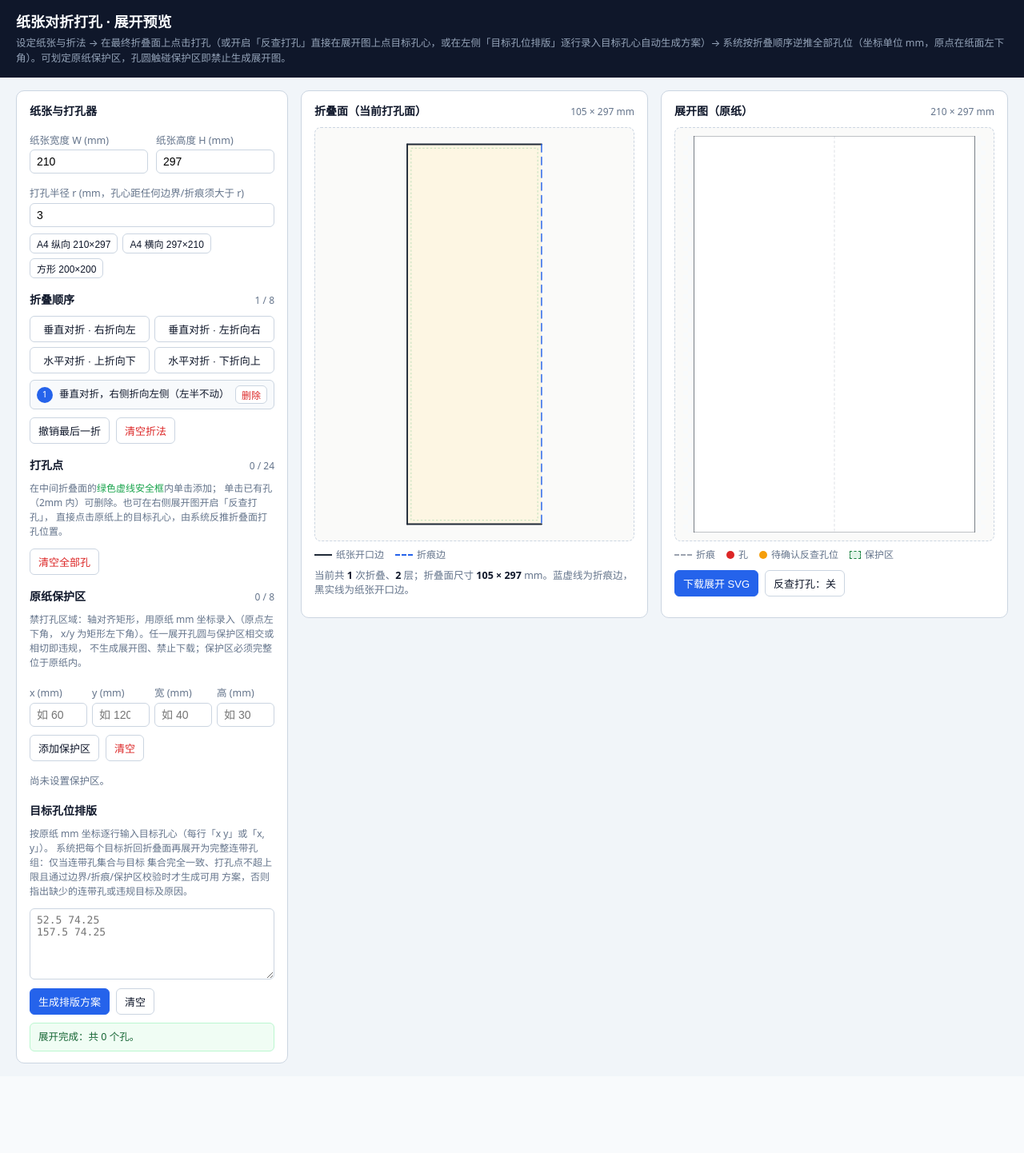
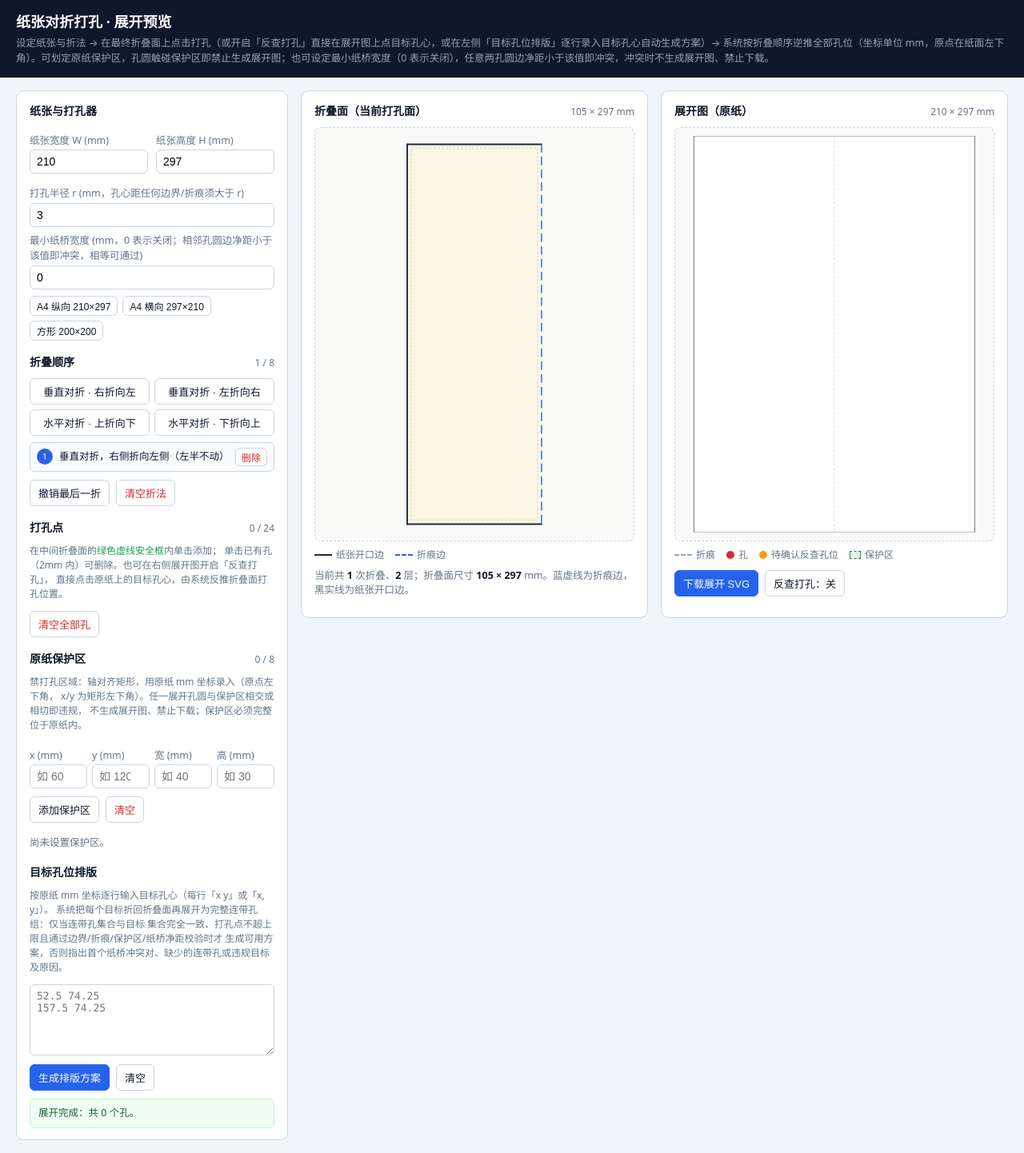
Before and after one commit to baileyandrew48/solo-gsb-bb5c15ad-2d7f710d-a4dc-5ddf-842b-35dc4b3b0dac, a Flask app: page / in a window 1280 px wide. Shown: the whole page at 80% size. Before the commit the page ends 1330 px from the top, so only its background shows below. Run offline with Flask 3, Linux system fonts and the light colour scheme.

Commit message:
GSB 2d7f710d-a4dc-5ddf-842b-35dc4b3b0dac A: platform archive

```diff
--- a/app.py
+++ b/app.py
@@ -25,6 +25,12 @@
   任一展开孔圆与任一保护区相交或相切即违规：指出原打孔点、触碰的展开孔
   及保护区，不生成展开 SVG、禁止下载；反查打孔的待确认结果同样判定。
   保护区必须完整位于原纸内，纸张尺寸改动导致越界时提示修正。
+- 最小纸桥宽度：可选参数 minBridge（mm，0 表示关闭）。启用后服务端先按
+  现有坐标容差合并展开孔位，再用空间网格检查任意两个不同孔的圆边净距
+  （圆心距 - 2r）：净距小于设定宽度即冲突，相等可通过；返回首个冲突对的
+  两孔坐标与实际净距。冲突时不生成展开 SVG、禁止下载，反查待确认结果
+  无法确认、排版方案不可用。反查按「加入现有孔位后的全集」判定，
+  排版按「替换后的方案」判定。
 """
 
 from __future__ import annotations
@@ -49,6 +55,8 @@ MIN_DIM = 20.0          # mm
 MAX_DIM = 2000.0        # mm
 MIN_RADIUS = 0.5        # mm
 MAX_RADIUS = 50.0       # mm
+MIN_BRIDGE = 0.0        # mm，最小纸桥宽度下限（0 表示关闭该检查）
+MAX_BRIDGE = MAX_DIM    # mm，最小纸桥宽度上限
 EDGE_TOL = 0.05         # mm，边界判定容差（浮点误差 + 必须严格在内侧）
 ROUND_TRIP_TOL = 1e-6   # mm，归一化坐标往返（mm -> 归一化 -> mm）的浮点误差宽限：
                         # 反查/排版给出的孔心确认后重算时，不被同一校验误拒
@@ -333,6 +341,58 @@ def find_zone_hit(raw_holes, zones, radius, n_images):
 
 
 # ---------------------------------------------------------------------------
+# 最小纸桥宽度（相邻孔圆边净距下限，0 表示关闭）
+# ---------------------------------------------------------------------------
+def find_bridge_conflict(uniq_holes, radius, min_bridge):
+    """在按坐标容差合并后的孔位中找第一对纸桥净距不足的孔。
+
+    净距 = 圆心距 - 2r（两孔圆边之间的净距离，即"纸桥"宽度）：净距小于
+    min_bridge 即冲突，相等可通过。min_bridge <= 0 时关闭检查。
+
+    用空间网格查找邻近孔对：格子边长取判定距离上限 D = 2r + min_bridge，
+    净距不足的两孔圆心距必小于 D，必落在相邻九宫格内，判定结果与逐对
+    比较一致，但大批量目标排版（数千个孔）不至于平方级耗时。
+
+    uniq_holes 为 (x, y) 列表，按合并（去重）后的顺序扫描，返回首个冲突对
+    (孔A下标, 孔B下标, 孔A坐标, 孔B坐标, 实际净距)；无冲突返回 None。
+    """
+    if min_bridge <= 0.0 or len(uniq_holes) < 2:
+        return None
+    limit = 2.0 * radius + min_bridge   # 冲突 <=> 圆心距 < limit
+    limit_sq = limit * limit
+    cell = limit
+    cells = {}
+    for j, (x, y) in enumerate(uniq_holes):
+        cx, cy = math.floor(x / cell), math.floor(y / cell)
+        for ix in (cx - 1, cx, cx + 1):
+            for iy in (cy - 1, cy, cy + 1):
+                for i, (qx, qy) in cells.get((ix, iy), ()):
+                    dx, dy = x - qx, y - qy
+                    if dx * dx + dy * dy < limit_sq:
+                        return (i, j, (qx, qy), (x, y),
+                                math.hypot(dx, dy) - 2.0 * radius)
+        cells.setdefault((cx, cy), []).append((j, (x, y)))
+    return None
+
+
+def bridge_conflict_msg(prefix, hole_a, hole_b, clearance, min_bridge):
+    """纸桥冲突的中文提示：指出两孔坐标、实际净距与设定宽度。"""
+    (ax, ay), (bx, by) = hole_a, hole_b
+    extra = "（两孔圆已重叠）" if clearance < 0 else ""
+    return (f"{prefix}孔 ({ax:.2f}, {ay:.2f})mm 与孔 ({bx:.2f}, {by:.2f})mm "
+            f"的圆边净距仅 {clearance:.2f}mm{extra}，小于最小纸桥宽度 "
+            f"{min_bridge:g}mm，请调整孔位或关闭/调小该宽度后重新计算。")
+
+
+def bridge_conflict_info(hole_a, hole_b, clearance):
+    """冲突对的结构化信息（坐标与净距保留 6 位小数）。"""
+    (ax, ay), (bx, by) = hole_a, hole_b
+    return {"holeA": {"x": round(ax, 6), "y": round(ay, 6)},
+            "holeB": {"x": round(bx, 6), "y": round(by, 6)},
+            "clearance": round(clearance, 6)}
+
+
+# ---------------------------------------------------------------------------
 # SVG 生成
 # ---------------------------------------------------------------------------
 def _svg_header(w_mm, h_mm):
@@ -449,10 +509,16 @@ def _num(obj, key, lo, hi, name):
 
 
 def _validate_sheet(payload):
-    """校验纸张尺寸、打孔半径与折法，返回 (width, height, radius, folds)。"""
+    """校验纸张尺寸、打孔半径、折法与最小纸桥宽度。
+
+    返回 (width, height, radius, folds, min_bridge)；minBridge 缺省为 0
+    （关闭纸桥检查）。
+    """
     width = _num(payload, "width", MIN_DIM, MAX_DIM, "纸张宽度")
     height = _num(payload, "height", MIN_DIM, MAX_DIM, "纸张高度")
     radius = _num(payload, "radius", MIN_RADIUS, MAX_RADIUS, "打孔半径")
+    min_bridge = _num(payload, "minBridge", MIN_BRIDGE, MAX_BRIDGE,
+                      "最小纸桥宽度") if payload.get("minBridge") is not None else 0.0
 
     folds = payload.get("folds", [])
     if not isinstance(folds, list) or len(folds) > MAX_FOLDS:
@@ -460,7 +526,21 @@ def _validate_sheet(payload):
     for f in folds:
         if f not in ALLOWED_FOLDS:
             raise ValueError("存在非法折叠方向，可选：vL / vR / hT / hB")
-    return width, height, radius, folds
+    return width, height, radius, folds, min_bridge
+
+
+def _validate_norm_points(payload):
+    """校验折叠面归一化打孔点列表，返回 [{"x","y"} 归一化]。"""
+    points = payload.get("points", [])
+    if not isinstance(points, list) or len(points) > MAX_HOLES:
+        raise ValueError(f"打孔点数量须为 0 ~ {MAX_HOLES} 个")
+    norm_pts = []
+    for p in points:
+        if not isinstance(p, dict):
+            raise ValueError("打孔点格式错误")
+        norm_pts.append({"x": _num(p, "x", 0.0, 1.0, "打孔点 x"),
+                         "y": _num(p, "y", 0.0, 1.0, "打孔点 y")})
+    return norm_pts
 
 
 def _check_face_capacity(w, h, radius):
@@ -499,18 +579,9 @@ def compute(payload):
     if not isinstance(payload, dict):
         raise ValueError("请求体必须是 JSON 对象")
 
-    width, height, radius, folds = _validate_sheet(payload)
+    width, height, radius, folds, min_bridge = _validate_sheet(payload)
     zones = _validate_zones(payload)
-
-    points = payload.get("points", [])
-    if not isinstance(points, list) or len(points) > MAX_HOLES:
-        raise ValueError(f"打孔点数量须为 0 ~ {MAX_HOLES} 个")
-    norm_pts = []
-    for p in points:
-        if not isinstance(p, dict):
-            raise ValueError("打孔点格式错误")
-        norm_pts.append({"x": _num(p, "x", 0.0, 1.0, "打孔点 x"),
-                         "y": _num(p, "y", 0.0, 1.0, "打孔点 y")})
+    norm_pts = _validate_norm_points(payload)
 
     w, h, edges, nv, nh = folded_state(width, height, folds)
     _check_face_capacity(w, h, radius)
@@ -520,6 +591,7 @@ def compute(payload):
 
     error_msg, error_idx = None, -1
     zone_error = None
+    bridge_error = None
     holes, creases, unfolded_svg = [], [], None
 
     # 保护区必须完整位于原纸内（纸张尺寸改小导致越界时在此提示修正）
@@ -535,10 +607,11 @@ def compute(payload):
                 error_msg, error_idx = err, i
                 break
 
+    n_images = 2 ** len(folds)
     if error_msg is None:
         raw = unfold_points(mm_pts, folds, width, height)
         # 任一展开孔圆与任一保护区相交/相切：指出原打孔点、展开孔与保护区
-        hit = find_zone_hit(raw, zones, radius, 2 ** len(folds))
+        hit = find_zone_hit(raw, zones, radius, n_images)
         if hit:
             src, hole, zi = hit
             p = mm_pts[src]
@@ -548,10 +621,27 @@ def compute(payload):
             zone_error = {"kind": "hit", "pointIndex": src,
                           "hole": hole, "zoneIndex": zi}
         else:
-            holes = dedupe_points(raw)
-            creases = crease_grid(width, height, nv, nh)
-            unfolded_svg = build_unfolded_svg(
-                width, height, holes, creases, radius, nv, nh, zones)
+            # 先按现有坐标容差合并展开孔位，再检查任意两个不同孔的圆边净距；
+            # 冲突时不生成展开图、禁止下载
+            uniq, raw_of = dedupe_with_index(raw)
+            conflict = find_bridge_conflict(uniq, radius, min_bridge)
+            if conflict:
+                ia, ib, ha, hb, clearance = conflict
+                # 合并后的孔来自哪个原打孔点（raw 下标 // n_images）
+                first_raw = {}
+                for k, ui in enumerate(raw_of):
+                    first_raw.setdefault(ui, k)
+                src = first_raw[ia] // n_images
+                p = mm_pts[src]
+                error_msg, error_idx = bridge_conflict_msg(
+                    f"打孔点 #{src + 1}（折叠面 ({p['x']:.2f}, {p['y']:.2f})mm）"
+                    "展开后的", ha, hb, clearance, min_bridge), src
+                bridge_error = bridge_conflict_info(ha, hb, clearance)
+            else:
+                holes = [{"x": round(x, 6), "y": round(y, 6)} for x, y in uniq]
+                creases = crease_grid(width, height, nv, nh)
+                unfolded_svg = build_unfolded_svg(
+                    width, height, holes, creases, radius, nv, nh, zones)
 
     folded_svg, pad, vb_w, vb_h = build_folded_svg(
         w, h, edges, mm_pts, radius, error_idx)
@@ -573,6 +663,7 @@ def compute(payload):
         "error": error_msg,
         "errorIndex": error_idx,
         "zoneError": zone_error,
+        "bridgeError": bridge_error,
     }
 
 
@@ -581,12 +672,15 @@ def reverse_lookup(payload):
 
     目标点或折回后的孔心若使打孔半径触及纸张边界/折痕，抛出带具体原因的
     ValueError，客户端据此禁止确认。连带孔与保护区相交/相切时同样拒绝。
+    纸桥宽度按确认加入现有打孔点后的全集判定：现有孔与本次连带孔一并展开、
+    按坐标容差合并后检查圆边净距，存在冲突时无法确认。
     """
     if not isinstance(payload, dict):
         raise ValueError("请求体必须是 JSON 对象")
 
-    width, height, radius, folds = _validate_sheet(payload)
+    width, height, radius, folds, min_bridge = _validate_sheet(payload)
     zones = _validate_zones(payload)
+    norm_pts = _validate_norm_points(payload)
 
     target = payload.get("target")
     if not isinstance(target, dict):
@@ -628,6 +722,27 @@ def reverse_lookup(payload):
 
     holes = dedupe_points(raw)
 
+    # 最小纸桥宽度：按确认加入现有打孔点后的全集判定。现有孔与本次连带孔
+    # 一并展开、按坐标容差合并后检查任意两孔圆边净距（相等可通过）。
+    if min_bridge > 0.0:
+        existing = unfold_points(
+            [{"x": p["x"] * w, "y": p["y"] * h} for p in norm_pts],
+            folds, width, height)
+        uniq, _idx = dedupe_with_index(existing + raw)
+        conflict = find_bridge_conflict(uniq, radius, min_bridge)
+        if conflict:
+            ia, ib, ha, hb, clearance = conflict
+            n_exist_uniq = len(dedupe_with_index(existing)[0])
+            if ia >= n_exist_uniq and ib >= n_exist_uniq:
+                prefix = "本次打孔的连带孔中，"
+            elif ia < n_exist_uniq and ib < n_exist_uniq:
+                prefix = "现有孔位中，"
+            else:
+                prefix = (f"反查打孔（目标孔心 ({tx:.2f}, {ty:.2f})mm）"
+                          "与现有孔冲突：")
+            raise ValueError(
+                bridge_conflict_msg(prefix, ha, hb, clearance, min_bridge))
+
     return {
         "ok": True,
         "target": {"x": round(tx, 6), "y": round(ty, 6)},
@@ -646,13 +761,14 @@ def plan_layout(payload):
 
     每个目标先折回最终折叠面、再展开为完整连带孔组；全部连带孔按坐标
     容差去重后与目标集合比对。只有二者完全一致、方案打孔点数不超过
-    MAX_HOLES 且通过边界/折痕/保护区校验时才可行；否则指出缺少的
-    连带孔或违规目标及原因。存在违规目标时不给出预览（部分方案会误导）。
+    MAX_HOLES 且通过边界/折痕/保护区/纸桥净距校验时才可行；否则指出缺少的
+    连带孔或违规目标及原因。存在违规目标或纸桥冲突时不给出预览（部分方案
+    会误导）。纸桥净距按替换后的方案孔位全集判定。
     """
     if not isinstance(payload, dict):
         raise ValueError("请求体必须是 JSON 对象")
 
-    width, height, radius, folds = _validate_sheet(payload)
+    width, height, radius, folds, min_bridge = _validate_sheet(payload)
     zones = _validate_zones(payload)
 
     targets = payload.get("targets")
@@ -740,6 +856,7 @@ def plan_layout(payload):
     holes, missing, points = [], [], []
     folded_svg = unfolded_svg = None
     error = None
+    bridge_error = None
 
     if violations:
         error = (f"{len(violations)} 个目标孔心违规"
@@ -752,27 +869,40 @@ def plan_layout(payload):
         error = (f"方案需要 {len(uniq_face)} 个打孔点，"
                  f"超过上限 {MAX_HOLES} 个，方案不可用。")
     else:
-        # 连带孔并集，按坐标容差去重
-        holes = dedupe_points(pt for g in groups for pt in g)
+        # 连带孔并集，按坐标容差去重（先合并，再做后续判定）
+        uniq_holes = dedupe_points(pt for g in groups for pt in g)
 
-        # 缺少的连带孔：必然会被打出、却未出现在目标集合中的孔位
-        in_targets = point_set_membership(
-            [(t["x"], t["y"]) for t in norm_targets])
-        missing = [hp for hp in holes if not in_targets(hp["x"], hp["y"])]
-        feasible = not missing
+        # 最小纸桥宽度：按替换后的方案判定（替换后的孔位全集）。
+        # 检查任意两个不同孔的圆边净距；冲突时不给出可确认方案或可下载
+        # SVG，需修改参数后重新计算。
+        conflict = find_bridge_conflict(
+            [(hp["x"], hp["y"]) for hp in uniq_holes], radius, min_bridge)
+        if conflict:
+            _ia, _ib, ha, hb, clearance = conflict
+            error = bridge_conflict_msg(
+                "排版方案中，", ha, hb, clearance, min_bridge)
+            bridge_error = bridge_conflict_info(ha, hb, clearance)
+        else:
+            holes = uniq_holes
 
-        # 归一化坐标不额外舍入（JSON 双精度往返无损）：确认替换后重算时
-        # 不会因舍入越过边界容差（check_point 另有 ROUND_TRIP_TOL 宽限兜底）
-        points = [{"x": p["x"] / w, "y": p["y"] / h} for p in face_dedup]
-        folded_svg = build_folded_svg(w, h, edges, face_dedup, radius, -1)[0]
-        unfolded_svg = build_unfolded_svg(
-            width, height, holes, crease_grid(width, height, nv, nh),
-            radius, nv, nh, zones)
+            # 缺少的连带孔：必然会被打出、却未出现在目标集合中的孔位
+            in_targets = point_set_membership(
+                [(t["x"], t["y"]) for t in norm_targets])
+            missing = [hp for hp in holes if not in_targets(hp["x"], hp["y"])]
+            feasible = not missing
 
-        if missing:
-            error = (f"按当前折法会额外带出 {len(missing)} 个连带孔"
-                     f"（如 ({missing[0]['x']:g}, {missing[0]['y']:g})mm），"
-                     "未包含在目标列表中，方案不可用。")
+            # 归一化坐标不额外舍入（JSON 双精度往返无损）：确认替换后重算时
+            # 不会因舍入越过边界容差（check_point 另有 ROUND_TRIP_TOL 宽限兜底）
+            points = [{"x": p["x"] / w, "y": p["y"] / h} for p in face_dedup]
+            folded_svg = build_folded_svg(w, h, edges, face_dedup, radius, -1)[0]
+            unfolded_svg = build_unfolded_svg(
+                width, height, holes, crease_grid(width, height, nv, nh),
+                radius, nv, nh, zones)
+
+            if missing:
+                error = (f"按当前折法会额外带出 {len(missing)} 个连带孔"
+                         f"（如 ({missing[0]['x']:g}, {missing[0]['y']:g})mm），"
+                         "未包含在目标列表中，方案不可用。")
 
     return {
         "ok": True,
@@ -790,6 +920,7 @@ def plan_layout(payload):
         "foldedSvg": folded_svg,
         "unfoldedSvg": unfolded_svg,
         "error": error,
+        "bridgeError": bridge_error,
     }
 
 
--- a/templates/index.html
+++ b/templates/index.html
@@ -135,7 +135,7 @@
 <body>
 <header>
   <h1>纸张对折打孔 · 展开预览</h1>
-  <p>设定纸张与折法 → 在最终折叠面上点击打孔（或开启「反查打孔」直接在展开图上点目标孔心，或在左侧「目标孔位排版」逐行录入目标孔心自动生成方案）→ 系统按折叠顺序逆推全部孔位（坐标单位 mm，原点在纸面左下角）。可划定原纸保护区，孔圆触碰保护区即禁止生成展开图。</p>
+  <p>设定纸张与折法 → 在最终折叠面上点击打孔（或开启「反查打孔」直接在展开图上点目标孔心，或在左侧「目标孔位排版」逐行录入目标孔心自动生成方案）→ 系统按折叠顺序逆推全部孔位（坐标单位 mm，原点在纸面左下角）。可划定原纸保护区，孔圆触碰保护区即禁止生成展开图；也可设定最小纸桥宽度（0 表示关闭），任意两孔圆边净距小于该值即冲突，冲突时不生成展开图、禁止下载。</p>
 </header>
 
 <div class="layout">
@@ -152,6 +152,9 @@
     </div>
     <label class="field"><span>打孔半径 r (mm，孔心距任何边界/折痕须大于 r)</span>
       <input type="number" id="inR" min="{{ min_radius }}" max="{{ max_radius }}" step="0.5" value="3">
+    </label>
+    <label class="field"><span>最小纸桥宽度 (mm，0 表示关闭；相邻孔圆边净距小于该值即冲突，相等可通过)</span>
+      <input type="number" id="inBridge" min="0" max="{{ max_dim }}" step="0.5" value="0">
     </label>
     <div class="presets">
       <button type="button" data-preset="a4">A4 纵向 210×297</button>
@@ -209,8 +212,8 @@
     <h2 style="margin-top:16px">目标孔位排版</h2>
     <p class="hint">按原纸 mm 坐标逐行输入目标孔心（每行「x y」或「x, y」）。
       系统把每个目标折回折叠面再展开为完整连带孔组：仅当连带孔集合与目标
-      集合完全一致、打孔点不超上限且通过边界/折痕/保护区校验时才生成可用
-      方案，否则指出缺少的连带孔或违规目标及原因。</p>
+      集合完全一致、打孔点不超上限且通过边界/折痕/保护区/纸桥净距校验时才
+      生成可用方案，否则指出首个纸桥冲突对、缺少的连带孔或违规目标及原因。</p>
     <textarea id="planTargets" rows="5" spellcheck="false"
       placeholder="52.5 74.25&#10;157.5 74.25"></textarea>
     <div class="toolbar" style="margin-top:6px">
@@ -290,7 +293,7 @@
 
   // 状态：points 为最终折叠面上的【归一化】坐标 {x,y} ∈ [0,1]
   // zones 为原纸上的轴对齐矩形保护区 {x, y, w, h}（mm，左下角为 (x,y)）
-  var state = { width: 210, height: 297, radius: 3, folds: ["vR"], points: [],
+  var state = { width: 210, height: 297, radius: 3, minBridge: 0, folds: ["vR"], points: [],
                 zones: [] };
   var lastResult = null;
   var reqSeq = 0;
@@ -584,7 +587,9 @@
       headers: { "Content-Type": "application/json" },
       body: JSON.stringify({
         width: state.width, height: state.height, radius: state.radius,
+        minBridge: state.minBridge,
         folds: state.folds, zones: state.zones,
+        points: state.points,
         target: { x: +pt.x.toFixed(6), y: +pt.y.toFixed(6) }
       })
     }).then(function (resp) {
@@ -734,9 +739,15 @@
     return { targets: targets };
   }
 
-  // 不可实现时的明细：违规目标及原因 / 缺少的连带孔 / 打孔点超限
+  // 不可实现时的明细：纸桥冲突 / 违规目标及原因 / 缺少的连带孔 / 打孔点超限
   function planProblemText(d) {
     var lines = [];
+    if (d.bridgeError) {
+      var b = d.bridgeError;
+      lines.push("最小纸桥宽度冲突：孔 (" + b.holeA.x + ", " + b.holeA.y +
+        ") 与孔 (" + b.holeB.x + ", " + b.holeB.y + ") 的圆边净距仅 " +
+        b.clearance.toFixed(2) + "mm，需修改孔位或调小/关闭纸桥宽度后重新计算。");
+    }
     if (d.violations && d.violations.length) {
       lines.push("违规目标 " + d.violations.length + " 个（无法落位）：");
       d.violations.slice(0, 5).forEach(function (v) {
@@ -768,26 +779,37 @@
   function readInputs() {
     var w = parseFloat($("inW").value), h = parseFloat($("inH").value),
         r = parseFloat($("inR").value);
+    // 最小纸桥宽度：留空按 0（关闭）处理
+    var rawB = $("inBridge").value.trim();
+    var b = rawB === "" ? 0 : parseFloat(rawB);
     if (!isFinite(w) || !isFinite(h) || !isFinite(r)) {
       setStatus("warn", "请输入有效的纸张宽高与打孔半径。");
       return false;
     }
-    state.width = w; state.height = h; state.radius = r;
-    return true;
+    if (!isFinite(b) || b < 0 || b > {{ max_dim }}) {
+      setStatus("warn", "最小纸桥宽度须为 0（关闭）~ {{ max_dim }} mm 之间的数字。");
+      return false;
+    }
+    var changed = (state.width !== w || state.height !== h ||
+                   state.radius !== r || state.minBridge !== b);
+    state.width = w; state.height = h; state.radius = r; state.minBridge = b;
+    return changed ? true : null;
   }
 
-  ["inW", "inH", "inR"].forEach(function (id) {
+  ["inW", "inH", "inR", "inBridge"].forEach(function (id) {
     $(id).addEventListener("input", function () {
-      var pw = state.width, ph = state.height, pr = state.radius;
-      if (readInputs()) {
-        // 纸张或半径一变，待确认的反查预览与排版方案即失效
-        if (pw !== state.width || ph !== state.height || pr !== state.radius) {
-          clearPending();
-          clearPlan();
-        }
-        renderZoneList();   // 纸张改小可能使保护区越界，即时标红提示修正
-        schedule(false);
+      var pw = state.width, ph = state.height, pr = state.radius,
+          pb = state.minBridge;
+      var res = readInputs();
+      if (res === false) return;
+      // 纸张、半径或纸桥宽度一变，待确认的反查预览与排版方案即失效
+      if (pw !== state.width || ph !== state.height ||
+          pr !== state.radius || pb !== state.minBridge) {
+        clearPending();
+        clearPlan();
       }
+      renderZoneList();   // 纸张改小可能使保护区越界，即时标红提示修正
+      schedule(false);
     });
   });
 
@@ -926,6 +948,7 @@
       headers: { "Content-Type": "application/json" },
       body: JSON.stringify({
         width: state.width, height: state.height, radius: state.radius,
+        minBridge: state.minBridge,
         folds: state.folds, zones: state.zones, targets: parsed.targets
       })
     }).then(function (resp) {
```
Also changed, not shown: README.md.
